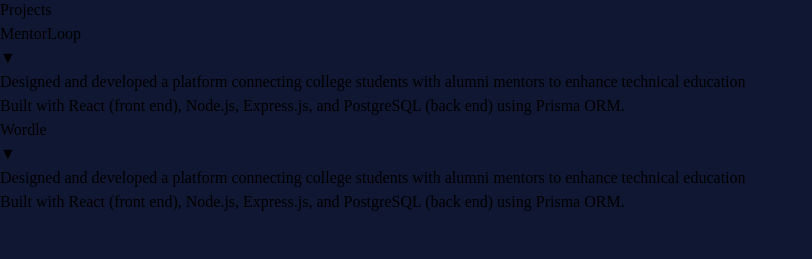
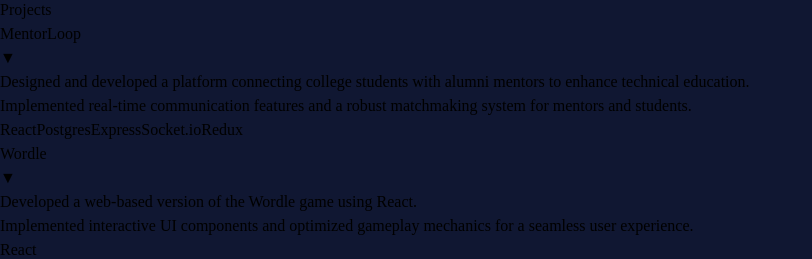
Before and after one commit to Yuuichi22/Grid-Portfolio, a React (Vite) app: page / in a window 1280 px wide. Shown: the part 2714-2973 px from the top of the page, without its empty margins (0-812 px from the left). Before the commit the page ends 2928 px from the top, so only its background shows below. Built offline with nearby package versions, Linux system fonts and the light colour scheme; a web font is replaced by a local one.

Commit message:
project cards layout update

```diff
--- a/src/App.jsx
+++ b/src/App.jsx
@@ -8,6 +8,20 @@
 import './App.css';
 import { useEffect, useState } from "react";
 import { ProjectCard } from "./components/ProjectCard";
+
+const Projects = [
+    {
+      title : "MentorLoop",
+      bullets : ["Designed and developed a platform connecting college students with alumni mentors to enhance technical education.","Implemented real-time communication features and a robust matchmaking system for mentors and students."],
+      tags : ["React","Postgres","Express","Socket.io","Redux"]
+    },
+    {
+      title : "Wordle",
+      bullets : ["Developed a web-based version of the Wordle game using React.","Implemented interactive UI components and optimized gameplay mechanics for a seamless user experience."],
+      tags : ["React"]
+    }
+]
+
 
 function App() {
   const [isLoaded, setIsLoaded] = useState(false);
@@ -47,12 +61,7 @@
           <div className="flex flex-col items-center gap-4 ">
             <h1 className="text-2xl">Projects</h1>
             <div className="cards flex flex-col md:grid grid-cols-3 gap-4 px-10">
-            <ProjectCard title="MentorLoop" bullets={[
-"Designed and developed a platform connecting college students with alumni mentors to enhance technical education",
- "Built with React (front end), Node.js, Express.js, and PostgreSQL (back end) using Prisma ORM."]}/>
-  <ProjectCard title="Wordle" bullets={[
-"Designed and developed a platform connecting college students with alumni mentors to enhance technical education",
- "Built with React (front end), Node.js, Express.js, and PostgreSQL (back end) using Prisma ORM."]}/>
+            {Projects.map((project) => <ProjectCard {...project} />)}
 
             </div>
           </div>
--- a/src/components/ProjectCard.jsx
+++ b/src/components/ProjectCard.jsx
@@ -1,33 +1,45 @@
 import { useState } from "react";
 import { CardWrapper } from "./CardWrapper";
 
-export const ProjectCard = ({ title, bullets }) => {
+export const ProjectCard = ({ title, bullets, tags }) => {
     const [isExpanded, setIsExpanded] = useState(false);
 
     return (
         <CardWrapper classText="col-span-full">
             <div className="p-4">
                 <div className="flex justify-between items-center">
-                    <div className="text-lg">{title}</div>
+                    <div className="text-lg font-semibold">{title}</div>
                     <div
-                        className="cursor-pointer"
+                        className="cursor-pointer text-gray-400 hover:text-white transition"
                         onClick={() => setIsExpanded(!isExpanded)}
                     >
                         {isExpanded ? "▲" : "▼"}
                     </div>
                 </div>
 
-                {/* Conditionally rendered with smooth height transition */}
+                {/* Smooth expanding description */}
                 <div
-                    className={` text-sm overflow-hidden transition-all duration-500 ${
-                        isExpanded ? "max-h-40 opacity-100" : "max-h-0 opacity-0"
+                    className={`transition-all duration-500 overflow-hidden ${
+                        isExpanded ? "max-h-96 opacity-100 mt-2" : "max-h-0 opacity-0"
                     }`}
                 >
                     {bullets.map((point, index) => (
-                        <div key={index} className="mt-2">
+                        <div key={index} className="mt-1 text-sm text-gray-300">
                             {point}
                         </div>
                     ))}
+
+                    {/* Tags section */}
+                    <div className="flex flex-wrap gap-2 mt-3">
+                        {tags.map((tag, index) => (
+                            <span
+                                key={index}
+                                className="px-2 py-1 text-xs bg-gray-700 text-gray-200 rounded-full"
+                            >
+                                {tag}
+                            </span>
+                        ))}
+                    </div>
                 </div>
             </div>
         </CardWrapper>
```
